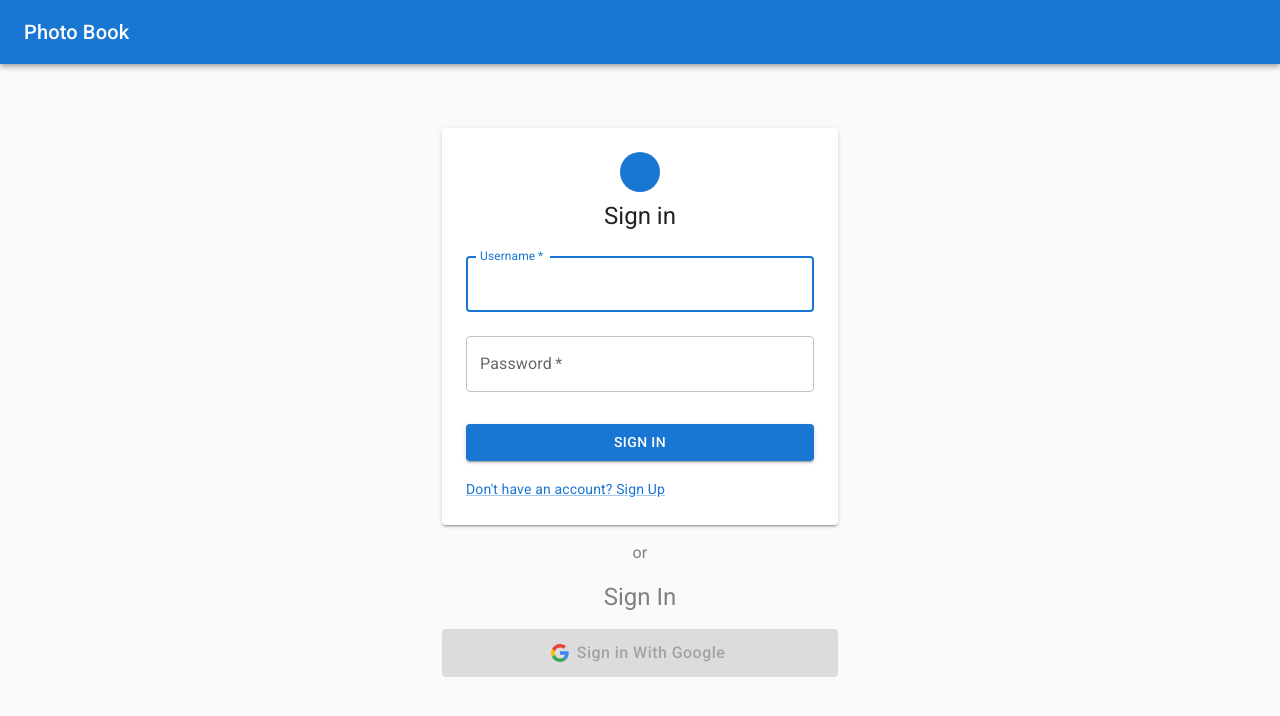
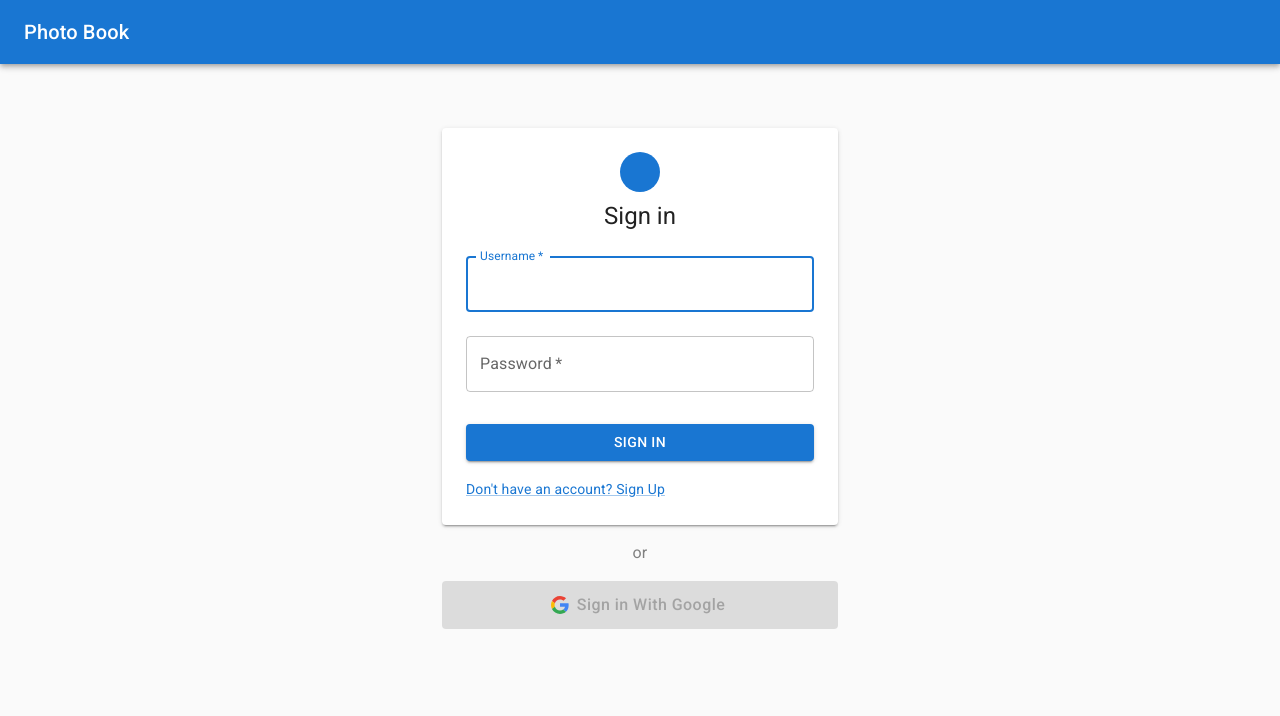
Before and after one commit to arko9858/photo-book, a React (Create React App) app: page / in a window 1280 px wide. Shown: the top 716 px of the page. Built offline with nearby package versions, Linux system fonts and the light colour scheme; some icons are missing.

Commit message:
minor fixes

```diff
--- a/src/features/auth/SignIn.js
+++ b/src/features/auth/SignIn.js
@@ -34,9 +34,7 @@ const SignIn = () => {
         <Typography align="center" color="GrayText">
           or
         </Typography>
-        <Typography align="center" variant="h5" color="GrayText">
-          Sign In
-        </Typography>
+
         <Box>
           <GoogleButton
             googleOnSuccess={googleOnSuccess}
```
